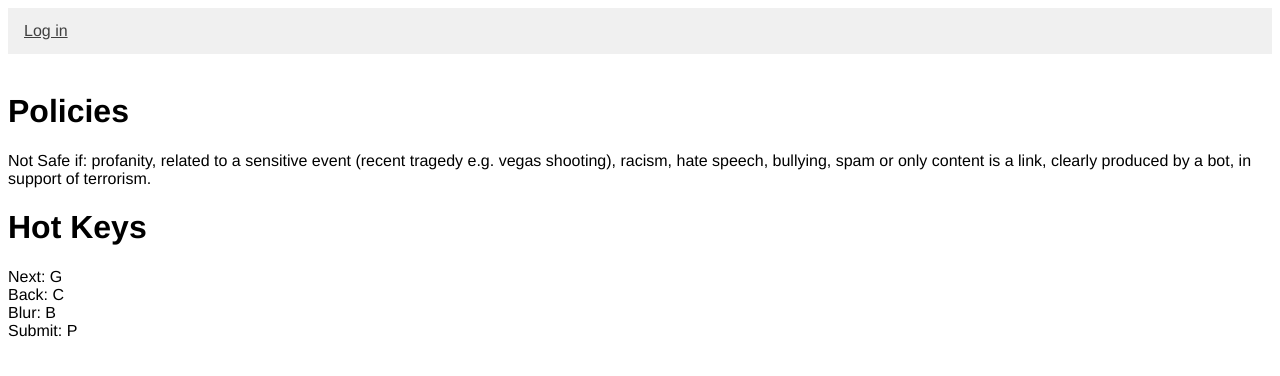
After one commit to aligg/Content-Review-Tool, a Flask app: page /training in a window 1280 px wide. The commit adds this page. Shown: the top 376 px of the page. Run offline with Flask 2, Linux system fonts and the light colour scheme.

Commit message:
Added training page, started planning for classifier

```diff
--- a/seed.py
+++ b/seed.py
@@ -21,7 +21,7 @@ def grab_submissions(reddit):
     """grabs submissions from reddit controversial front page and data associated with them"""
 
     submissions = {}
-    for submission in reddit.subreddit('all').top('hour', limit=50):#reddit.front.controversial(limit=10):
+    for submission in reddit.subreddit('all').top('day', limit=50):#reddit.front.controversial(limit=10):
         submission.comment_sort = "new"
         submissions[submission.id] = submission
 
@@ -169,6 +169,6 @@ if __name__ == "__main__":
     from server import app
     connect_to_db(app)
 
-    load_images()
+    # load_images()
     load_items()
     set_val_user_id()
--- a/server.py
+++ b/server.py
@@ -202,6 +202,12 @@ def add_reviewer():
 
     return redirect('/')
 
+
+@app.route('/training')
+def display_training():
+    """Display training info"""
+
+    return render_template("training.html")
 @app.route('/login')
 def login_form():
     """Displays login form"""
--- a/templates/homepage.html
+++ b/templates/homepage.html
@@ -9,7 +9,8 @@
 <a href="/queue">Comments Queue</a><br>
 <a href="/image-queue">Images Queue</a><br><br>
 <a href="/picker">Review Comments by Subreddit</a><br><br>
-<a href="/dashboard">Dashboard</a>
+<a href="/dashboard">Dashboard</a><br>
+<a href="/training">Training</a>
 {% endif %}<br>
 
 
--- /dev/null
+++ b/templates/training.html
@@ -0,0 +1,18 @@
+{% extends 'base.html' %}\
+
+{%block content %}
+
+<h1> Policies </h1>
+<p> Not Safe if: profanity, related to a sensitive event (recent tragedy e.g. vegas shooting), racism, hate speech, bullying, spam or only content is a link, clearly produced by a bot, in support of terrorism. </p>
+
+<h1> Hot Keys </h1>
+<p> Next: G<br>
+Back: C <br>
+Blur: B <br>
+Submit: P <br>
+ </p>
+
+
+
+
+{% endblock %}
```
Also changed, not shown: classifier.py (added, +7 -0 lines), 1 other file.
